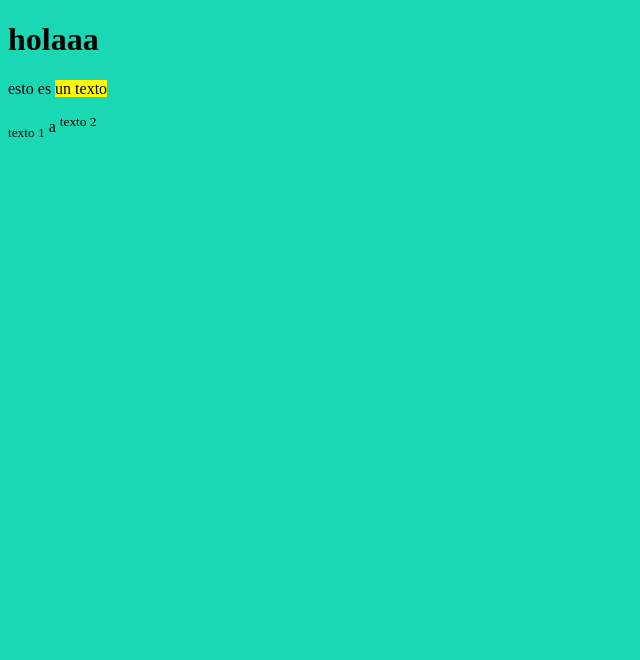
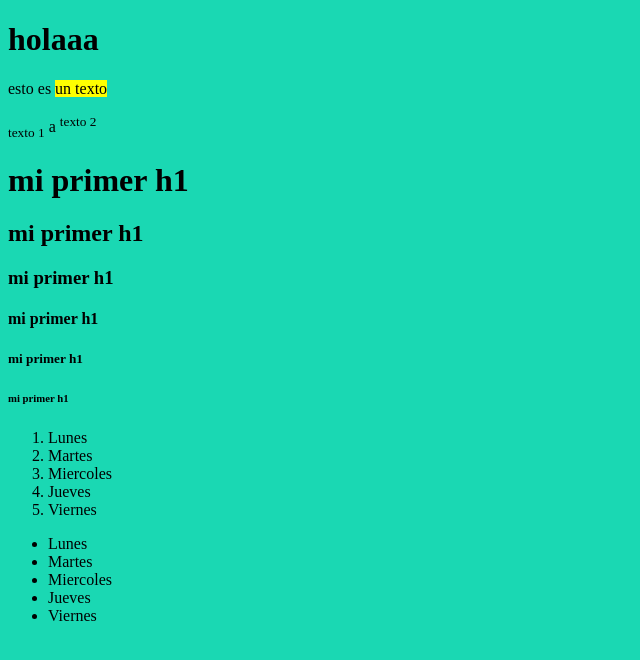
Before and after one commit to Sr-Davenson/proyecto_1, a plain HTML site: page index.html in a window 1280 px wide. Shown: the whole page, without its empty margins (0-640 px from the left). Drawn offline with Linux system fonts and the light colour scheme.

Commit message:
listas y titulos en index

```diff
--- a/index.html
+++ b/index.html
@@ -9,6 +9,29 @@
         <h1><b>holaaa</b></h1>
         <p>esto es <mark>un texto</mark></p>
         <p> <sub>texto 1</sub> a <sup>texto 2</sup></p>
+        <h1>mi primer h1</h1>
+        <h2>mi primer h1</h2>
+        <h3>mi primer h1</h3>
+        <h4>mi primer h1</h4>
+        <h5> mi primer h1</h5>
+        <h6>mi primer h1</h6>
+        <!--listas ordenadas-->
+        <ol>
+            <li> Lunes</li>
+            <li> Martes</li>
+            <li> Miercoles</li>
+            <li> Jueves</li>
+            <li> Viernes</li>
+        </ol>
+        <!-- listas desordenadas -->
+        <ul>
+            <li> Lunes</li>
+            <li> Martes</li>
+            <li> Miercoles</li>
+            <li> Jueves</li>
+            <li> Viernes</li>
+        </ul>
+
     </body>
 
 </html>
```
